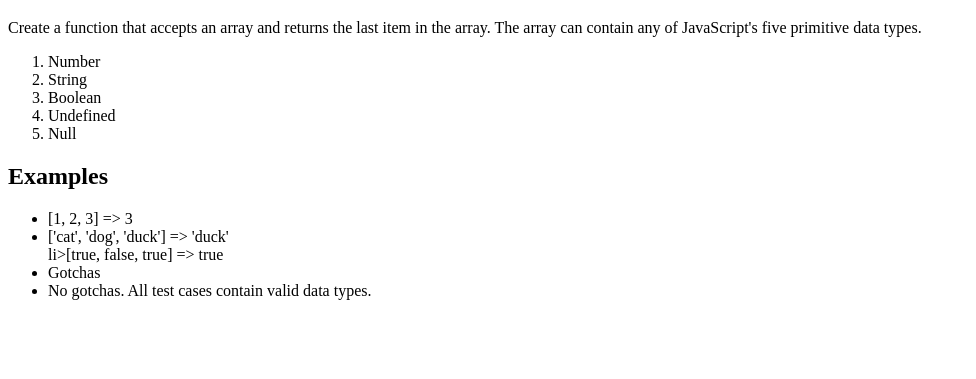
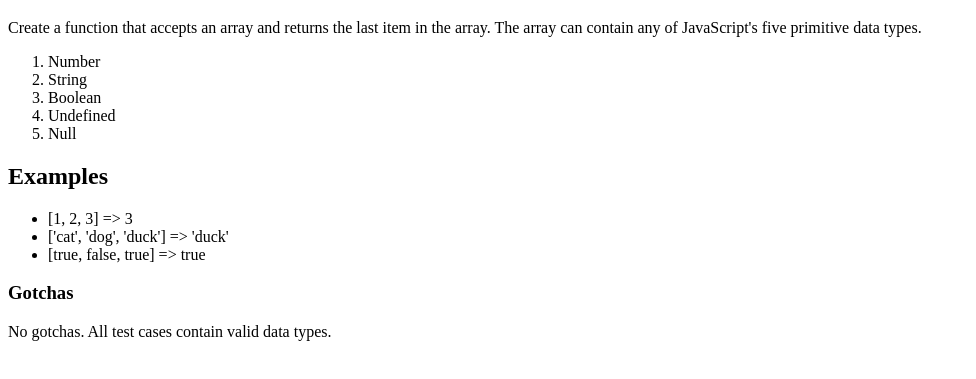
Before and after one commit to marshcooke/edibit-js-practice, a plain HTML site: page index.html in a window 1280 px wide. Shown: the part 61-440 px from the top of the page, without its empty margins (0-976 px from the left). Drawn offline with Linux system fonts and the light colour scheme.

Commit message:
Return The Last Array - not returning w/o failing edabit but passing in my console.

```diff
--- a/index.html
+++ b/index.html
@@ -18,15 +18,12 @@
                 <li>Null</li>
             </ol>
         <h2>Examples</h2>
-
             <ul>
                 <li>[1, 2, 3] => 3</li>
                 <li>['cat', 'dog', 'duck'] => 'duck'</li>
-        li>[true, false, true] => true</li>
-        <li>Gotchas</li>
-        <li>No gotchas. All test cases contain valid data types.</li>
+                <li>[true, false, true] => true</li>
             </ul>
-
-    </p>
+        <h3>Gotchas</h3>
+        No gotchas. All test cases contain valid data types.</p>
 </body>
 </html>
--- a/script.js
+++ b/script.js
@@ -1 +1,7 @@
 console.log('edibit-js');
+// beyond here is the js I worked on in Edibit.
+var arr = ["cat", "dog", "duck"];
+function getLastItem(arr) {
+    return (arr[arr.length - 1]);
+ }
+ console.log(getLastItem(arr));
```
Lines whose indentation alone changed are shown as unchanged.
